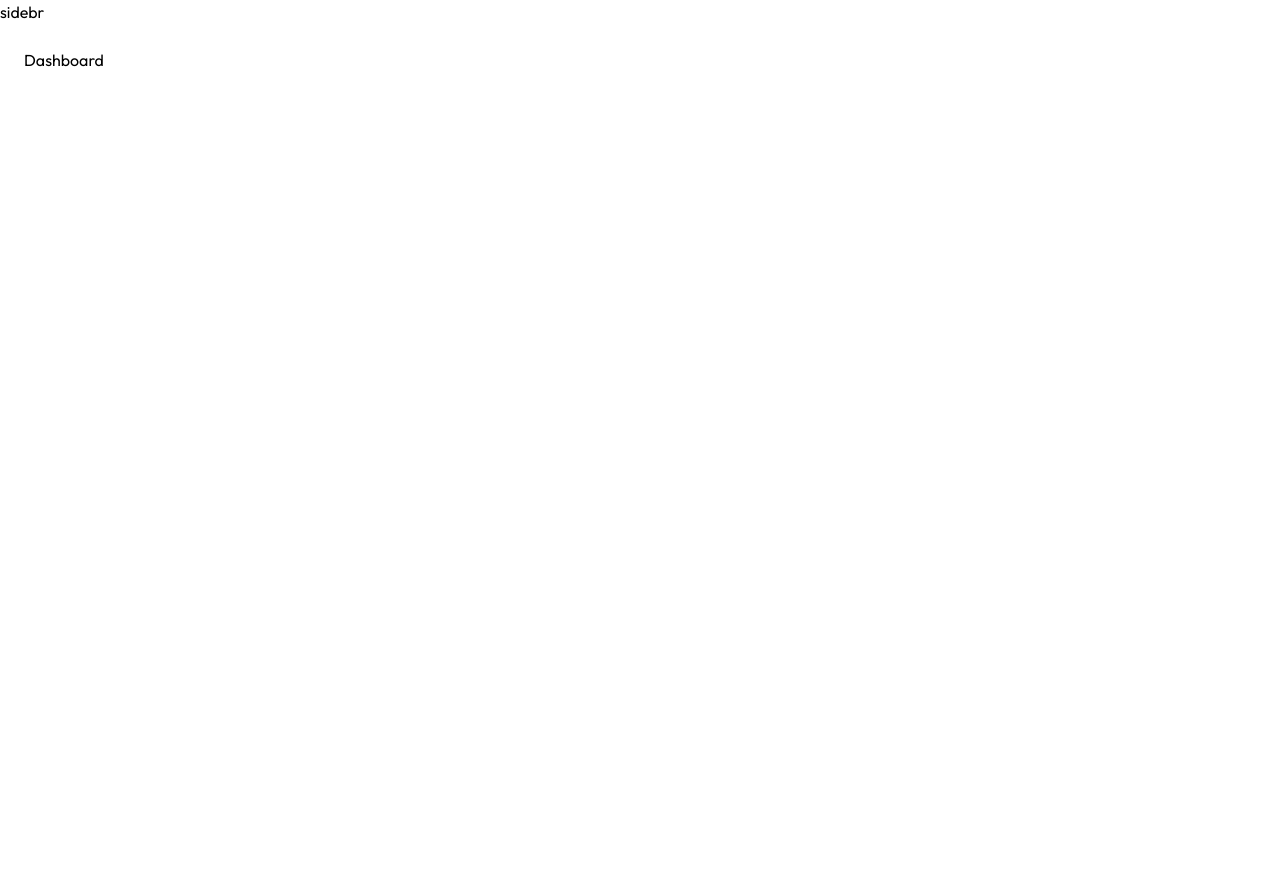
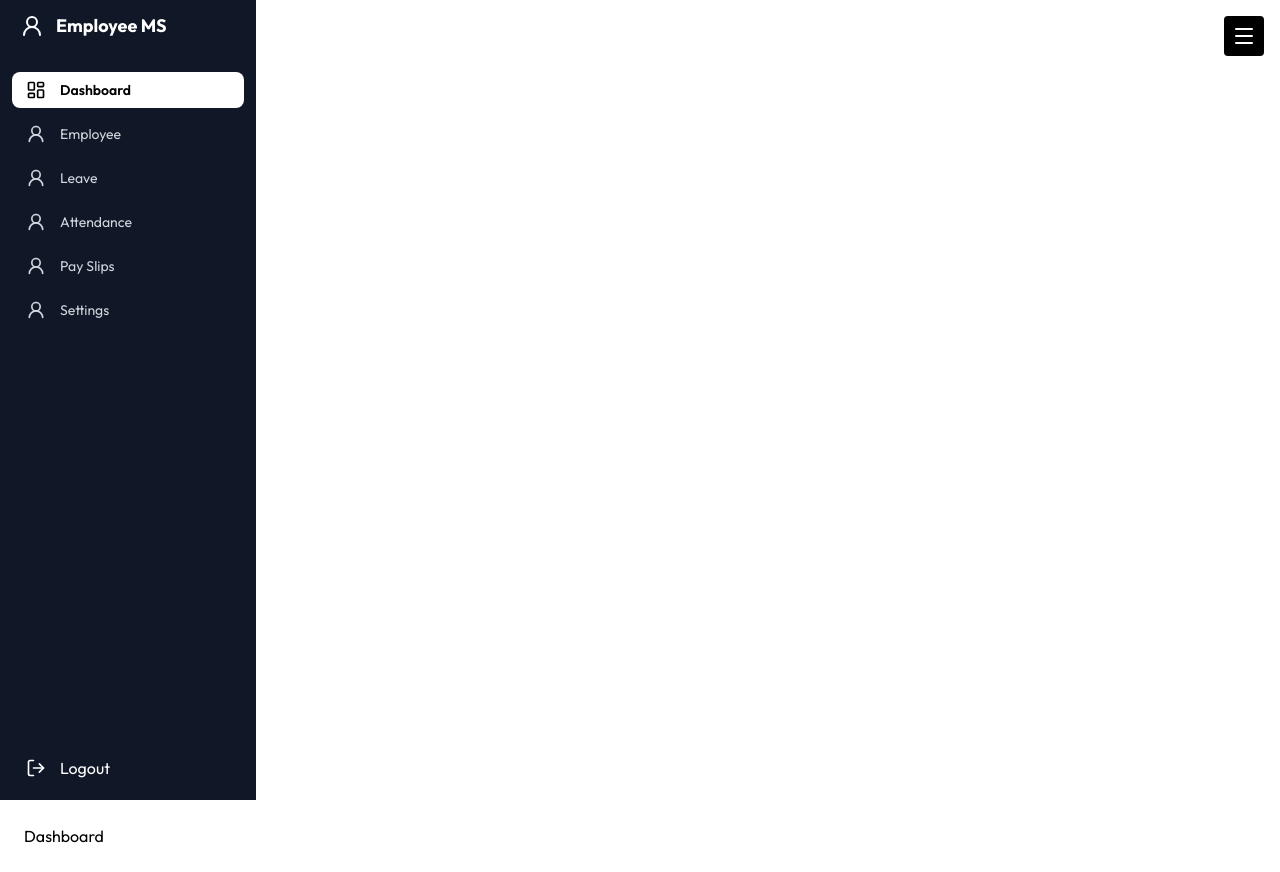
Before and after one commit to sadaqhassan/EmpoyeeMs, a React (Vite) app in the folder client/: page /dashboard in a window 1280 px wide. Before the commit the page ends 800 px from the top, so only its background shows below. Built offline with nearby package versions, Linux system fonts and the light colour scheme.

Commit message:
completed sidebar ui

```diff
--- a/client/src/Components/Sidebar.jsx
+++ b/client/src/Components/Sidebar.jsx
@@ -1,9 +1,141 @@
-import React from 'react'
+import React, { useEffect, useState } from 'react'
+import { NavLink, useLocation } from 'react-router-dom'
+import { LayoutDashboard, LogOut, MenuIcon, User2Icon } from 'lucide-react'
+
+const menuItems = [
+  { name: "Dashboard", path: "/dashboard", icon: LayoutDashboard },
+  { name: "Employee", path: "/employee", icon: User2Icon },
+  { name: "Leave", path: "/leave", icon: User2Icon },
+  { name: "Attendance", path: "/attendence", icon: User2Icon },
+  { name: "Pay Slips", path: "/pay-slips", icon: User2Icon },
+  { name: "Settings", path: "/settings", icon: User2Icon },
+]
 
 const Sidebar = () => {
+  const [menuOpen, setMenuOpen] = useState(true)
+  const [mobileMenuOpen, setMobileMenuOpen] = useState(false)
+  const location = useLocation()
+
+  useEffect(() => {
+    setMobileMenuOpen(false)
+  }, [location])
+
+  const navStyle = ({ isActive }) =>
+    `flex items-center gap-3 px-3 py-2 rounded-lg transition-all duration-200
+    ${isActive ? "bg-white text-black font-semibold" : "text-gray-300 hover:bg-gray-700 hover:text-white"}`
+
   return (
-    <div className=''>
-        sidebr
+    <div>
+      {/* DESKTOP */}
+      <div
+        className={`hidden md:flex flex-col justify-between h-screen bg-gray-900 text-white p-3 transition-all duration-300 ${
+          menuOpen ? "w-64" : "w-20"
+        }`}
+      >
+        {/* TOP */}
+        <div>
+          {/* LOGO */}
+          <div className="flex items-center gap-3 mb-8 px-2 relative">
+            <User2Icon size={24} />
+            {menuOpen && <h2 className="text-lg font-bold">Employee MS</h2>}
+          </div>
+
+          {/* MENU */}
+          <div className="flex flex-col gap-2">
+            {menuItems.map((item, i) => {
+              const Icon = item.icon
+              return (
+                <NavLink key={i} to={item.path} className={navStyle}>
+
+                  {/* ICON (always centered) */}
+                  <div className="flex items-center justify-center w-6">
+                    <Icon size={20} />
+                  </div>
+
+                  {/* TEXT */}
+                  {menuOpen && (
+                    <span className="text-sm">{item.name}</span>
+                  )}
+                </NavLink>
+              )
+            })}
+          </div>
+        </div>
+
+        {/* LOGOUT */}
+        <button className="flex items-center gap-3 px-3 py-2 rounded-lg hover:bg-red-500 transition">
+          <div className="flex items-center justify-center w-6">
+            <LogOut size={20} />
+          </div>
+          {menuOpen && <span>Logout</span>}
+        </button>
+
+        {/* TOGGLE */}
+        <button
+          className={`absolute bg-black p-2 rounded top-4 ${
+            menuOpen ? "right-4" : "right-2"
+          }`}
+          onClick={() => setMenuOpen(!menuOpen)}
+        >
+          <MenuIcon />
+        </button>
+      </div>
+
+         {/* Mobile */}
+      <div
+        className={`flex md:hidden flex-col justify-between h-screen bg-gray-900 text-white p-3 transition-all duration-300 ${
+          mobileMenuOpen ? "w-54" : "w-18"
+        }`}
+      >
+        {/* TOP */}
+        <div>
+          {/* LOGO */}
+          <div className="flex items-center gap-3 mb-8 px-2 relative">
+            <User2Icon size={24} />
+            {mobileMenuOpen && <h2 className="text-lg font-bold">Employee MS</h2>}
+          </div>
+
+          {/* MENU */}
+          <div className="flex flex-col gap-2">
+            {menuItems.map((item, i) => {
+              const Icon = item.icon
+              return (
+                <NavLink key={i} to={item.path} className={navStyle}>
+
+                  {/* ICON (always centered) */}
+                  <div className="flex items-center justify-center w-6">
+                    <Icon size={20} />
+                  </div>
+
+                  {/* TEXT */}
+                  {mobileMenuOpen && (
+                    <span className="text-sm">{item.name}</span>
+                  )}
+                </NavLink>
+              )
+            })}
+          </div>
+        </div>
+
+        {/* LOGOUT */}
+        <button className="flex items-center gap-3 px-3 py-2 rounded-lg hover:bg-red-500 transition">
+          <div className="flex items-center justify-center w-6">
+            <LogOut size={20} />
+          </div>
+          {mobileMenuOpen && <span>Logout</span>}
+        </button>
+
+        {/* TOGGLE */}
+        <button
+          className={`absolute bg-black p-2 rounded top-4 ${
+            mobileMenuOpen ? "right-4" : "right-2"
+          }`}
+          onClick={() => setMobileMenuOpen(!mobileMenuOpen)}
+        >
+          <MenuIcon />
+        </button>
+      </div>
+
 
     </div>
   )
```
